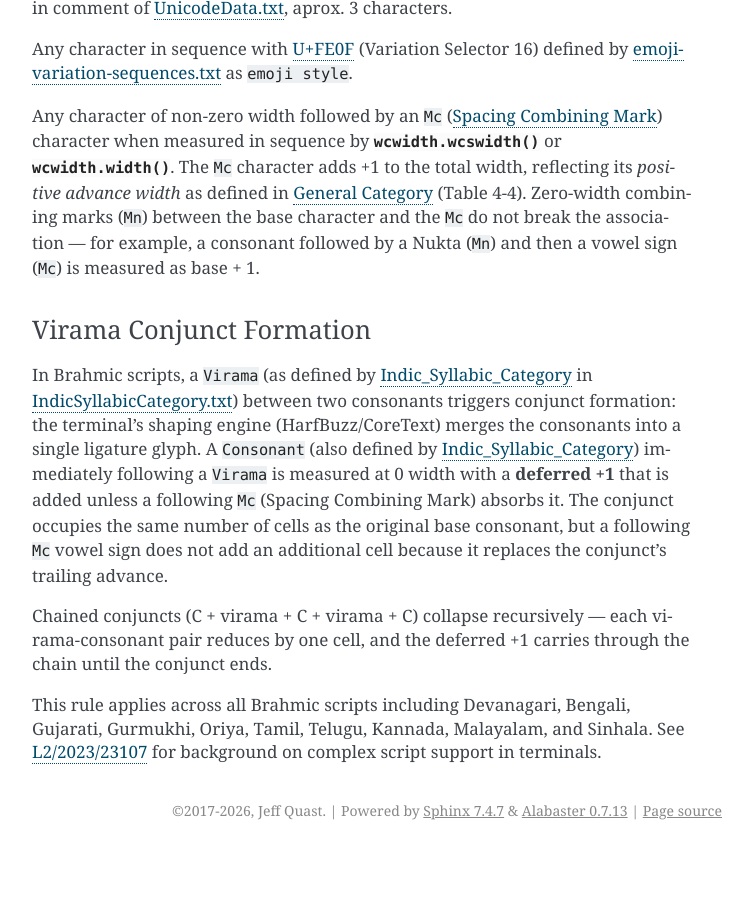
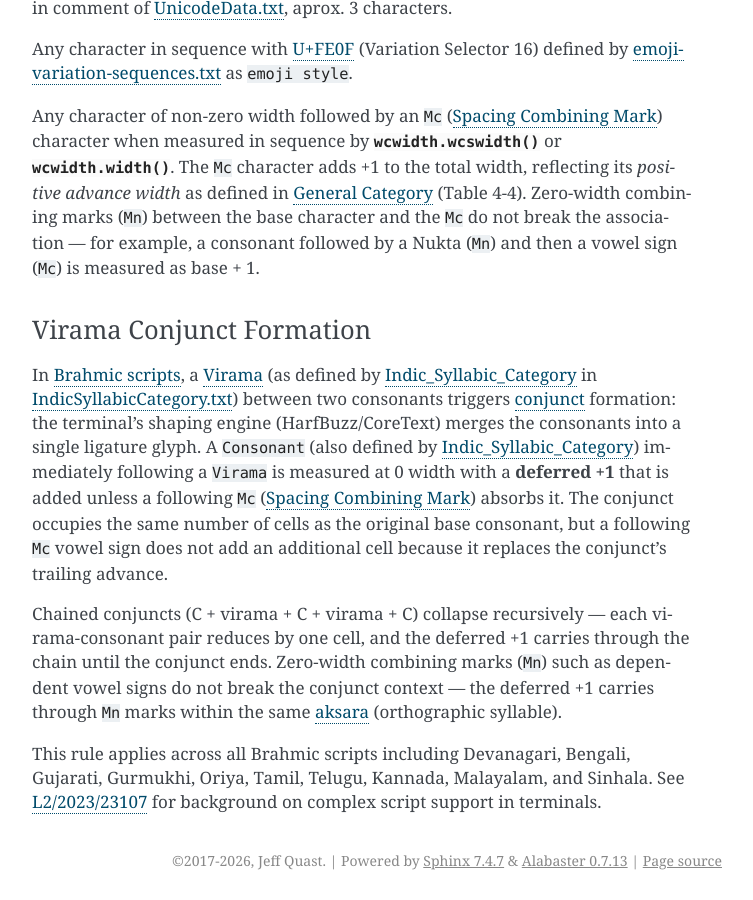
Before and after one commit to jquast/wcwidth, a Sphinx documentation site: the page built from docs/specs.rst, in a window 1280 px wide and 900 px high, scrolled down 1839 px. Shown: the whole window, without its empty margins (388-1141 px from the left). Built offline with Sphinx 7.4.7, drawn with Linux system fonts in a browser that asks for light colours; before the commit the page ends 2689 px from its top, so only the background shows below that.

```diff
--- a/docs/specs.rst
+++ b/docs/specs.rst
@@ -97,19 +97,21 @@
 Virama Conjunct Formation
 ~~~~~~~~~~~~~~~~~~~~~~~~~
 
-In Brahmic scripts, a ``Virama`` (as defined by `Indic_Syllabic_Category`_ in
-`IndicSyllabicCategory.txt`_) between two consonants triggers conjunct formation:
-the terminal's shaping engine (HarfBuzz/CoreText) merges the consonants into a
-single ligature glyph. A ``Consonant`` (also defined by
+In `Brahmic scripts`_, a `Virama`_ (as defined by `Indic_Syllabic_Category`_ in
+`IndicSyllabicCategory.txt`_) between two consonants triggers `conjunct`_
+formation: the terminal's shaping engine (HarfBuzz/CoreText) merges the
+consonants into a single ligature glyph. A ``Consonant`` (also defined by
 `Indic_Syllabic_Category`_) immediately following a ``Virama`` is measured at 0
-width with a **deferred +1** that is added unless a following ``Mc`` (Spacing
-Combining Mark) absorbs it. The conjunct occupies the same number of cells as
-the original base consonant, but a following ``Mc`` vowel sign does not add an
-additional cell because it replaces the conjunct's trailing advance.
+width with a **deferred +1** that is added unless a following ``Mc``
+(`Spacing Combining Mark`_) absorbs it. The conjunct occupies the same number of
+cells as the original base consonant, but a following ``Mc`` vowel sign does not
+add an additional cell because it replaces the conjunct's trailing advance.
 
 Chained conjuncts (C + virama + C + virama + C) collapse recursively — each
 virama-consonant pair reduces by one cell, and the deferred +1 carries through
-the chain until the conjunct ends.
+the chain until the conjunct ends. Zero-width combining marks (``Mn``) such as
+dependent vowel signs do not break the conjunct context — the deferred +1
+carries through ``Mn`` marks within the same `aksara`_ (orthographic syllable).
 
 This rule applies across all Brahmic scripts including Devanagari, Bengali,
 Gujarati, Gurmukhi, Oriya, Tamil, Telugu, Kannada, Malayalam, and Sinhala.
@@ -154,4 +156,8 @@
 .. _`Nonspacing Mark`: https://www.unicode.org/versions/latest/core-spec/chapter-4/#G134153
 .. _`IndicSyllabicCategory.txt`: https://www.unicode.org/Public/UCD/latest/ucd/IndicSyllabicCategory.txt
 .. _`Indic_Syllabic_Category`: https://www.unicode.org/reports/tr44/#Indic_Syllabic_Category
+.. _`Brahmic scripts`: https://en.wikipedia.org/wiki/Brahmic_scripts
+.. _`Virama`: https://www.unicode.org/glossary/#virama
+.. _`conjunct`: https://www.unicode.org/glossary/#consonant_conjunct
+.. _`aksara`: https://www.unicode.org/glossary/#aksara
 .. _`L2/2023/23107`: https://www.unicode.org/L2/L2023/23107-terminal-suppt.pdf
```
Also changed, not shown: 2 other files.
